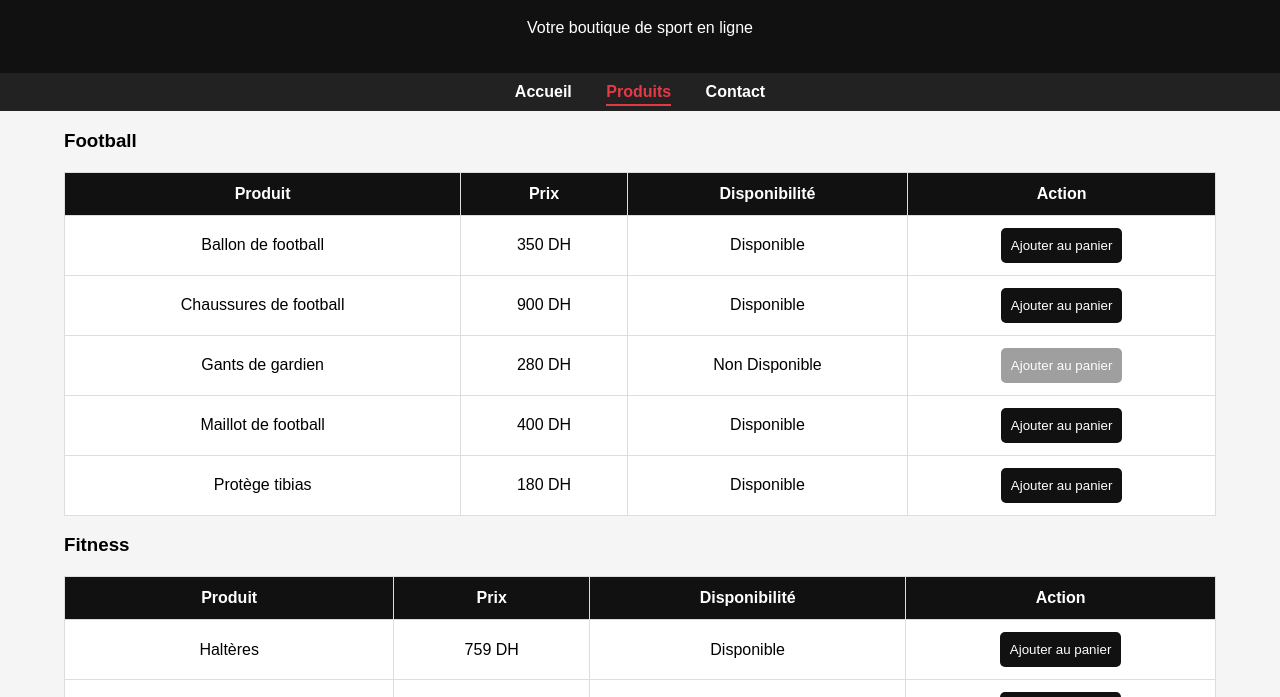
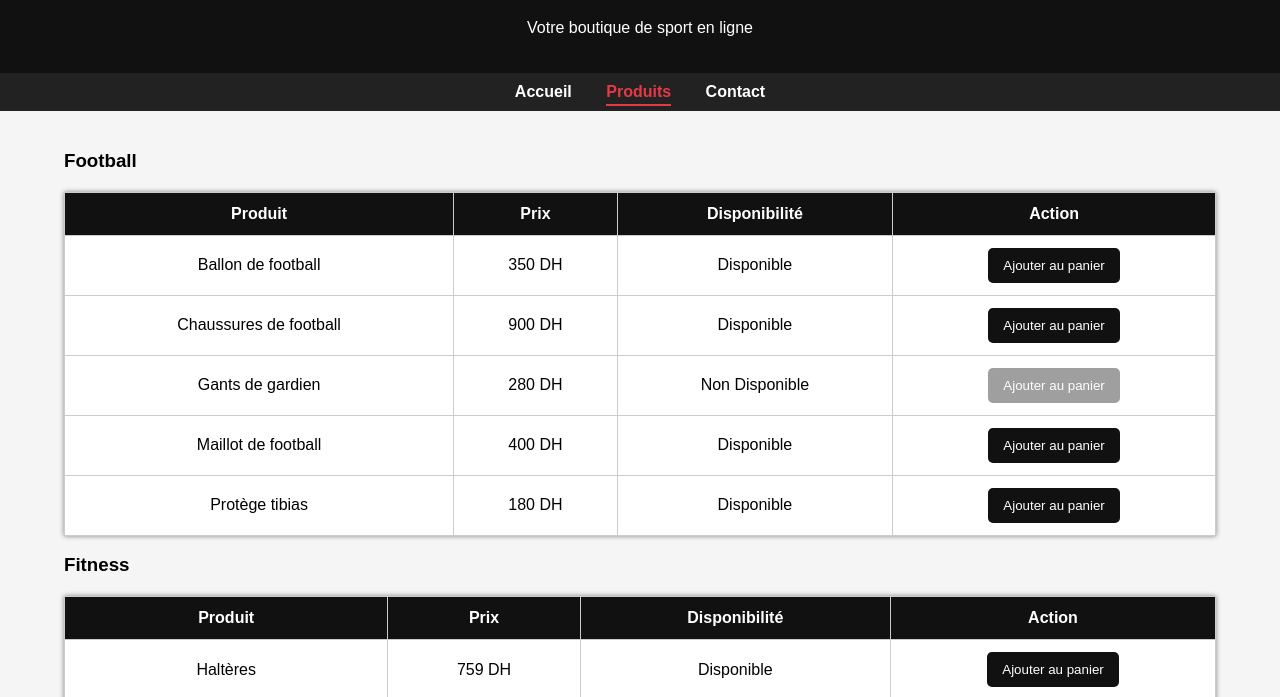
Before and after one commit to botkaboustsoukaina-gif/my-_website, a plain HTML site: page produits.html in a window 1280 px wide. Shown: the part 81-778 px from the top of the page. Drawn offline with Linux system fonts and the light colour scheme.

Commit message:
Update style.css

```diff
--- a/style.css
+++ b/style.css
@@ -1,8 +1,10 @@
 body {
-  font-family: Arial, sans-serif;
+    font-family: Arial;
     margin: 0;
     background-color: #f5f5f5;
 }
+
+/* HEADER */
 
 header {
     background-color: #111;
@@ -10,6 +12,8 @@ header {
     text-align: center;
     padding: 20px;
 }
+
+/* NAVIGATION */
 
 nav {
     background-color: #222;
@@ -24,14 +28,18 @@ nav a {
     font-weight: bold;
 }
 
+/* HERO SECTION */
+
 .hero {
-  background-image: url('IMAGES/cycling.jpg');
+    background-image: url("IMAGES/cycling.jpg");
     background-size: cover;
     background-position: center;
     height: 400px;
+
     display: flex;
     justify-content: center;
     align-items: center;
+
     color: white;
     text-align: center;
 }
@@ -39,24 +47,33 @@ nav a {
 .hero h1 {
     font-size: 50px;
     background-color: rgba(0,0,0,0.5);
-  padding: 15px;
+    padding: 20px;
     border-radius: 10px;
 }
+
+/* SECTION */
 
 section {
     padding: 40px;
     text-align: center;
 }
 
+/* CONTAINER */
+
 .container {
     width: 90%;
     margin: auto;
+    padding: 20px;
 }
+
+/* TITRES */
 
 h2 {
     margin-top: 40px;
     color: #111;
 }
+
+/* LISTES */
 
 ul {
     text-align: left;
@@ -66,15 +83,19 @@ ul {
     list-style-type: square;
 }
 
+/* TABLEAUX */
+
 table {
     width: 100%;
     border-collapse: collapse;
     margin-top: 20px;
     background-color: white;
+    box-shadow: 0 0 5px gray;
 }
 
-th, td {
-  border: 1px solid #ddd;
+th,
+td {
+    border: 1px solid #ccc;
     padding: 12px;
     text-align: center;
 }
@@ -84,13 +105,21 @@ th {
     color: white;
 }
 
+/* BOUTONS */
+
 button {
     background-color: #111;
     color: white;
     border: none;
-  padding: 10px;
+    padding: 10px 15px;
     border-radius: 5px;
     cursor: pointer;
+}
+
+/* FORMULAIRE */
+
+form {
+    width: 60%;
 }
 
 input,
@@ -98,14 +127,16 @@ textarea {
     width: 100%;
     padding: 12px;
     margin: 10px 0;
-  border: 1px solid #ddd;
+    border: 1px solid #ccc;
     border-radius: 5px;
 }
+
+/* FOOTER */
 
 footer {
     background-color: #111;
     color: white;
     text-align: center;
-  padding: 20px;
+    padding: 15px;
     margin-top: 40px;
 }
```
Lines whose indentation alone changed are shown as unchanged.
